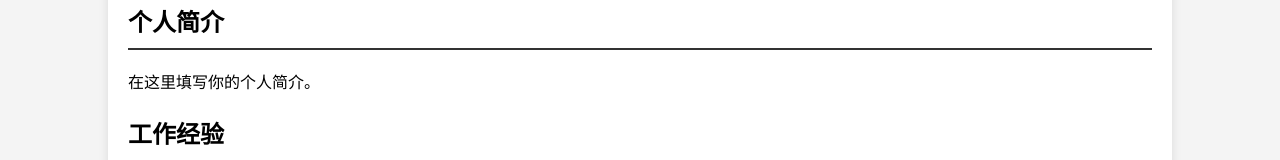
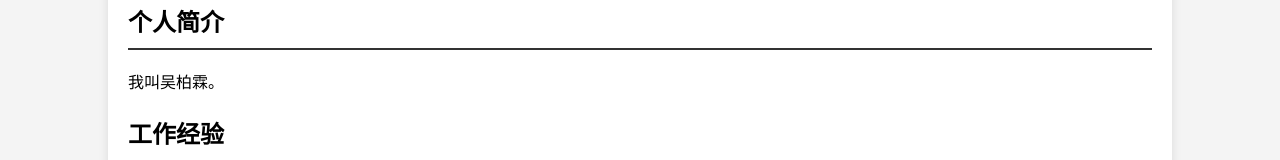
Before and after one commit to berlin2049/personal, a plain HTML site: page index.html in a window 1280 px wide. Shown: the part 166-326 px from the top of the page. Drawn offline with Linux system fonts and the light colour scheme.

Commit message:
Update index.html

```diff
--- a/index.html
+++ b/index.html
@@ -55,7 +55,7 @@
     <div class="container">
         <div class="section">
             <h2>个人简介</h2>
-            <p>在这里填写你的个人简介。</p>
+            <p>我叫吴柏霖。</p>
         </div>
 
         <div class="section">
```
